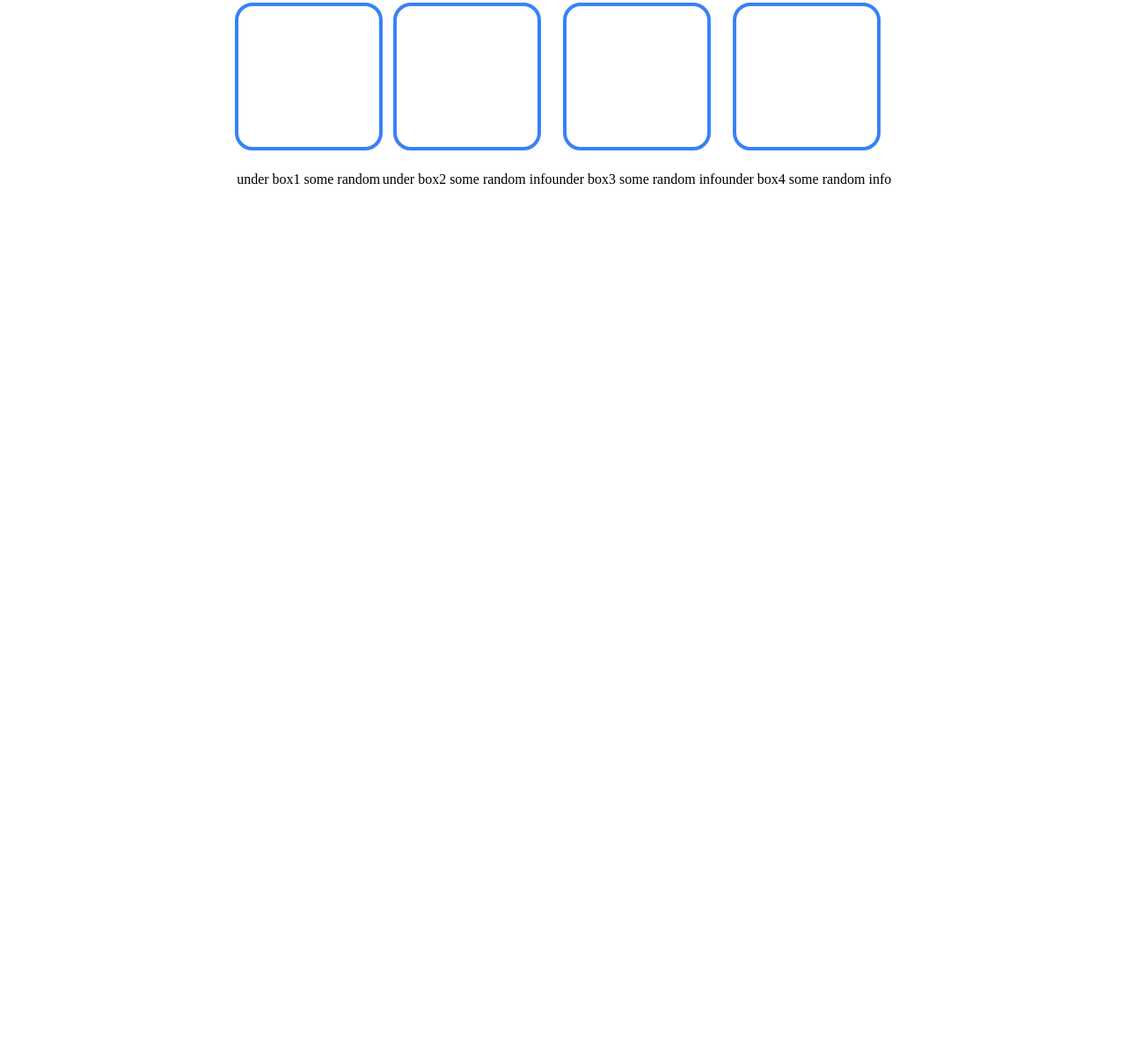
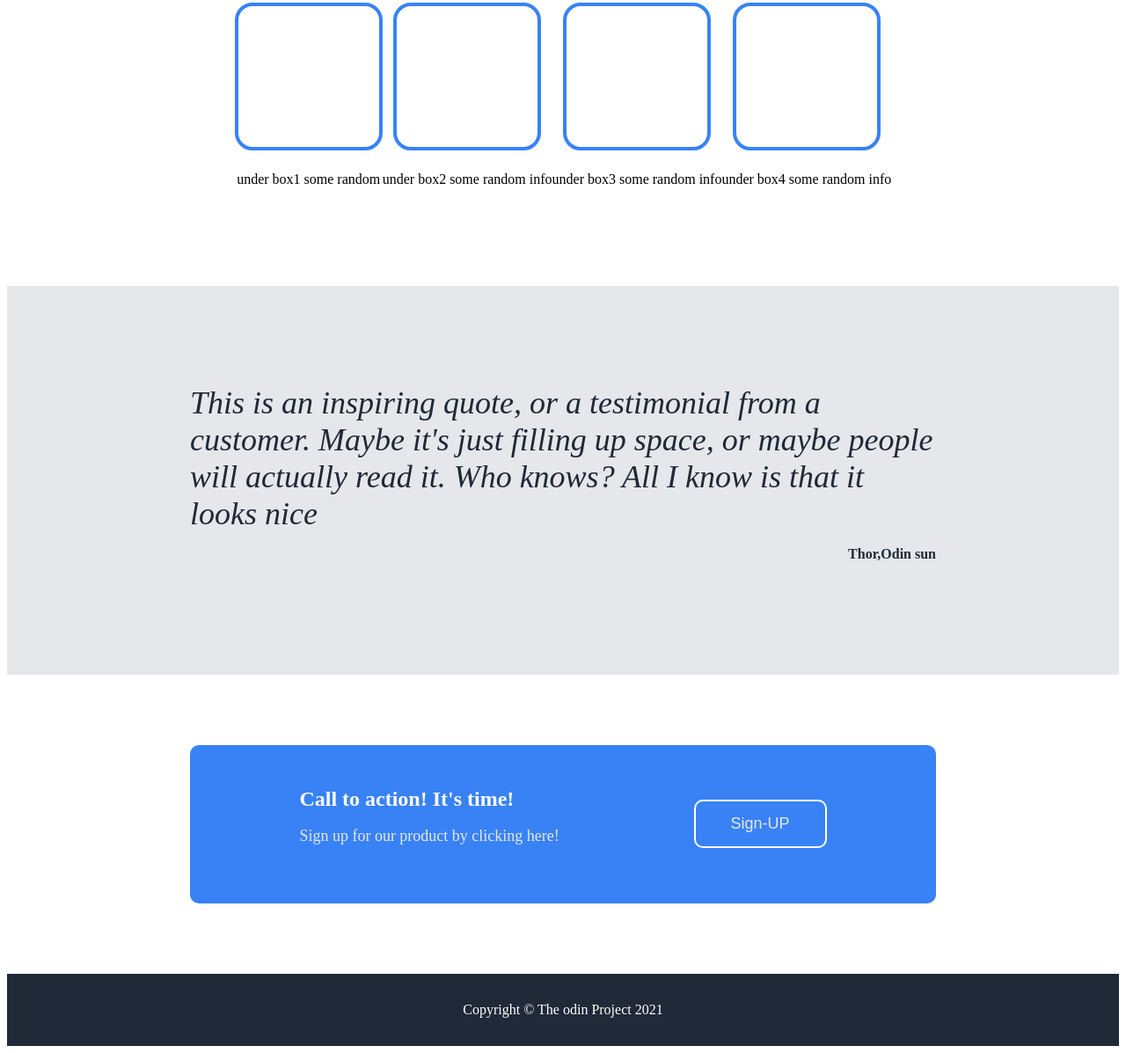
Before and after one commit to VIBER1/Landing-page, a plain HTML site: page index.html in a window 1280 px wide. Shown: the part 707-1904 px from the top of the page at 88% size. Before the commit the page ends 1040 px from the top, so only its background shows below. Drawn offline with Linux system fonts and the light colour scheme.

Commit message:
finished

```diff
--- a/index.html
+++ b/index.html
@@ -34,9 +34,9 @@
 
             </div>
         </header>
-        <!--random information-->
+        <!--random ssh server information-->
         <main>
-            <h2>Some random information</h2>
+            <h2>Some random   information</h2>
             <div class="container-random">
 
 
@@ -62,6 +62,30 @@
             </div>
 
         </main>
+
+        <div class="quote">
+            <em>This is an inspiring quote, or a testimonial from a customer.
+                Maybe it's just filling up space, or maybe people will actually read it. Who knows? All I know is that it
+                looks nice</em>
+
+                <p>Thor,Odin sun</p>
+
+        </div>
+        <div class="sign-up">
+            <div class="container">
+            <div class="left">
+                <strong>Call to action! It's time!</strong>
+                <p class="secondary">Sign up for our product by clicking here!</p>
+            </div>
+            <div class="right">
+                 <button class="secondary">Sign-UP</button>
+            </div>
+        </div>
+
+        </div>
+        <footer>
+            Copyright &copy; The odin Project 2021
+        </footer>
     </body>
 
 
--- a/style.css
+++ b/style.css
@@ -91,3 +91,54 @@ main h2{
     width: 160px;
     height: 160px;
 }
+/*Quote*/
+.quote{
+    display:flex;
+    flex-direction: column;
+    justify-content: centerS;
+    background-color:#e5e7eb;
+    padding:7em 13em;
+}
+.quote p{
+    align-self: flex-end;
+    font-weight:bolder;
+    color:#1f2937;
+}
+.quote em{
+    font-size: 36px;
+    color:#1f2937;
+}
+/*button*/
+.sign-up{
+    display: flex;
+    justify-content: center;
+    align-items: center;
+    padding:5em 13em;
+
+}
+.container{
+    display: flex;
+    justify-content: space-around;
+    align-items: center;
+    background-color: #3882f6;
+    padding: 3em;
+    width: 100%;
+    border-radius: 10px;
+
+
+}
+.container button{
+    border: 2px solid #fff;
+}
+strong{
+    font-size: 24px;
+    color: #fff;
+}
+footer{
+    background-color: #1f2937;
+    color: #fff;
+    display: flex;
+    justify-content: center;
+    align-items: center;
+    padding:2em 0;
+}
```
